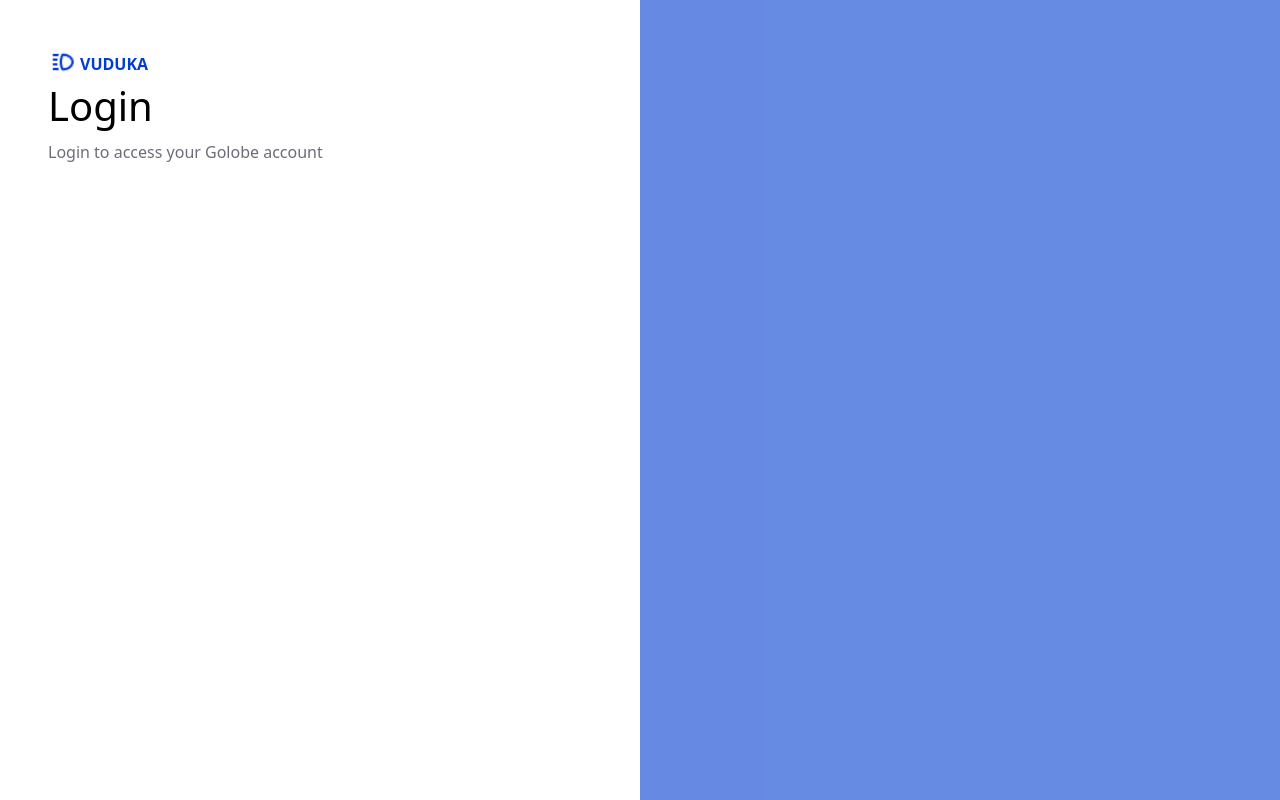
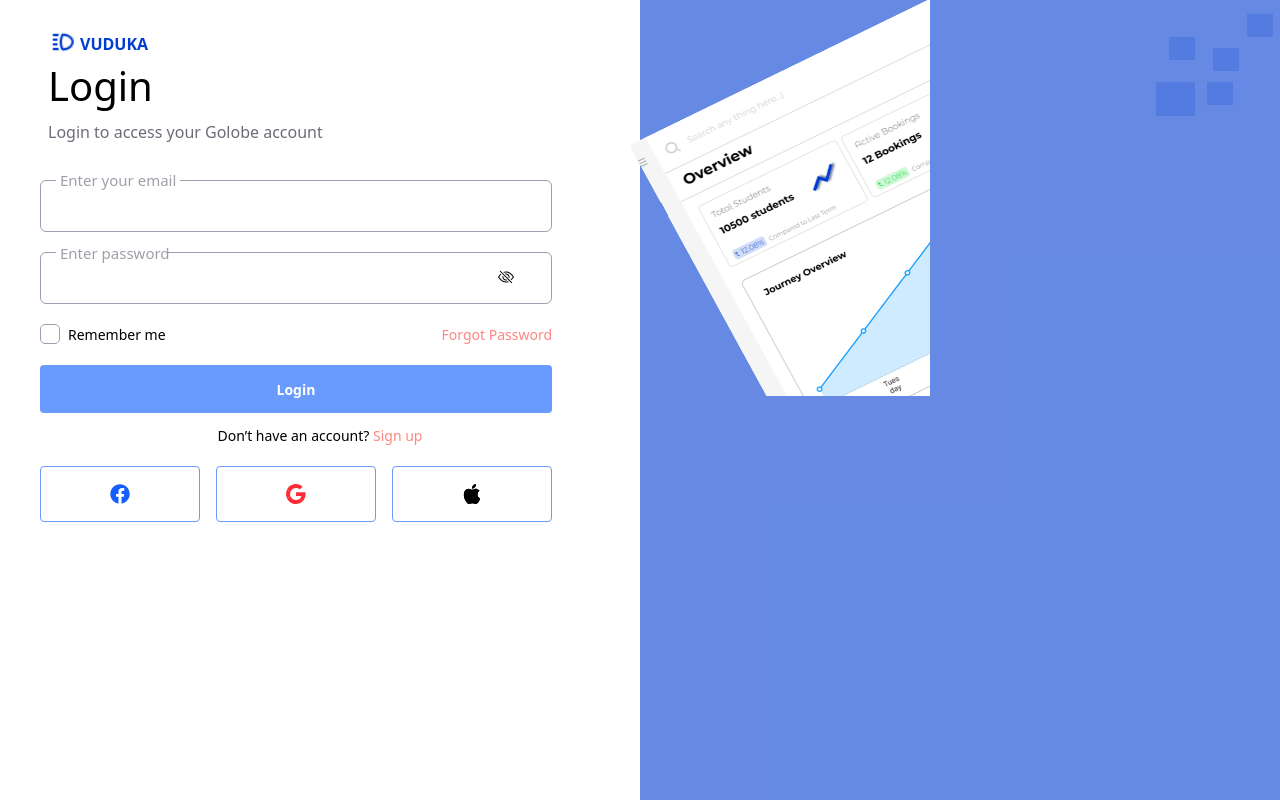
Before and after one commit to ETIX-Enterprise/SchoolFront, a React (Vite) app: page / in a window 1280 px wide. Built offline with nearby package versions, Linux system fonts and the light colour scheme.

Commit message:
Finished login page design

```diff
--- a/package.json
+++ b/package.json
@@ -11,6 +11,7 @@
   },
   "dependencies": {
     "@tailwindcss/vite": "^4.1.14",
+    "axios": "^1.12.2",
     "lottie-react": "^2.4.1",
     "react": "^19.1.1",
     "react-dom": "^19.1.1",
--- a/src/Auth/Login.tsx
+++ b/src/Auth/Login.tsx
@@ -1,17 +1,53 @@
-import React from 'react'
+import { useState } from 'react'
 import logo from "/Icona/logo.png"
+import axios from 'axios'
+import { BsApple, BsEye , BsEyeSlash } from 'react-icons/bs'
+import { FaFacebook } from 'react-icons/fa'
+import { GrGoogle } from 'react-icons/gr'
+import landing from '/images/landing.png'
+
+interface UserLoginInfo {
+    email : string ,
+    password : string
+}
+interface User extends UserLoginInfo {
+    name : string
+}
+
+
+
 
 function Login() {
 
+   const [email , setEmail] = useState<string>("")
+   const [password , setPassowrd] = useState<string>("")
+   const [rememberMe , setRememberMe] = useState<boolean>(false)
+   //track the password
+   const [isPasswordShown , setIsPasswordShown] = useState<boolean>(false)
+
+   //social logins
+   const socialLogins = [
+    {"id":1 , "name":"facebook" , "icon":<FaFacebook className='w-5 h-5 text-blue-600' />},
+    {"id":2  , "name" : "google" , "icon":<GrGoogle className='w-5 h-5 text-red-500' />},
+    {"id":3 , "name":"apple" , "icon":<BsApple  className='w-5 h-5 text-black'/>}
+   ]
+
   // function to handle form submmission
   const handleSubmit = async()=>{
-    console.log("form submitted")
+    try {
+       const res = await axios.post("" ,{
+        header :{},
+        body:{}
+       })
+    } catch (error) {
+
+    }
   }
 
   return (
     <div className='w-full sm:flex h-screen'>
       {/* login form  */}
-      <div className="w-1/2 flex-1 space-y-2 h-full p-10">
+      <div className="sm:w-1/2 w-full flex-1 space-y-2 h-full py-5 px-10">
              <header className='p-2'>
             <span className='flex'>
                 <img src={logo} className='w-7 mr-1 h-7' />
@@ -22,12 +58,96 @@ function Login() {
         <p className='text-[16px] text-[#2F2B3DB2] '>Login to access your Golobe account</p>
        </div>
         </header>
-        <div className="">
-          <form action="" onSubmit={handleSubmit} method="post"></form>
+        <div className="mt-7">
+          <form action="" onSubmit={handleSubmit} method="post">
+
+            {/** email input */}
+           <div className="flex-1 space-y-5">
+                <div className="relative w-full max-w-md">
+      <input
+        type="text"
+        value={email}
+        onChange={(e)=> setEmail(e.target.value)}
+        className="peer sm:w-[512px] sm:h-[52px] w-full border border-gray-400 text-zinc-600 text-[14px] font-medium rounded-md p-4 pt-6 focus:outline-none focus:ring-1 focus:ring-gray-500"
+        placeholder=" "
+      />
+      <label
+        htmlFor="email"
+        className="absolute text-gray-500 text-sm top-2 left-4 bg-white px-1 transition-all duration-200
+                   peer-placeholder-shown:top-[-10px]  peer-placeholder-shown:text-[15px] peer-placeholder-shown:text-zinc-400
+                   peer-focus:top-[-10px] peer-focus:text-sm peer-focus:text-gray-700"
+      >
+       Enter your email
+      </label>
+    </div>
+
+    {/** password input */}
+
+                    <div className="relative w-full max-w-md">
+      <input
+        type={isPasswordShown ? "text" : "password"}
+        value={password}
+        onChange={(e)=> setPassowrd(e.target.value)}
+        className="peer sm:w-[512px] sm:h-[52px] w-full border border-gray-400 text-zinc-600 text-[14px] font-medium rounded-md p-4 pt-6 focus:outline-none focus:ring-1 focus:ring-gray-500"
+        placeholder=" "
+      />
+      <label
+        htmlFor="password"
+        className="absolute   w-28 h-5   text-gray-500 text-[13px] top-2 left-4 bg-white px-1 transition-all duration-200
+                   peer-placeholder-shown:top-[-10px] peer-placeholder-shown:text-[15px] peer-placeholder-shown:text-zinc-400
+                   peer-focus:top-[-10px] peer-focus:text-sm peer-focus:text-gray-700"
+      >
+      <p className='w-32'>Enter password</p>
+
+      </label>
+            <span onClick={()=> setIsPasswordShown(prev => !prev)} className=" transition-all duration-700 cursor-pointer p-2 hover:bg-gray-200 rounded-full sm:absolute left-[450px] top-[9px]">
+        {isPasswordShown ? <BsEye  className='text-black w-4 h-4'/> :
+        <BsEyeSlash  className='text-black w-4 h-4'/>}
+      </span>
+
+    </div>
+    <div className="flex justify-between max-w-[512px]">
+      <div className="flex space-x-2">
+        <input type="checkbox"  name='Remember me' onChange={()=> setRememberMe(true)} className='w-[20px] h-[20px] transition-all duration-700 rounded-[5px] cursor-pointer appearance-none  border border-gray-400 checked:bg-blue-700 checked:border-2 checked:border-blue-700 ' id="" />
+        <p className='text-[14px] text-[#000000] font-medium'>Remember me</p>
+      </div>
+      <div className="cursor-pointer hover:bg-gray-100  transition-all duration-500 rounded">
+        <p className='text-[14px] text-[#FF8682] font-medium'>Forgot Password</p>
+      </div>
+    </div>
+    {/* submission button*/ }
+    <div className="flex-1  space-y-3">
+       <button className='bg-[#699BFE] cursor-pointer text-[14px] font-semibold text-white hover:bg-[#528bfe] hover:scale-105 transition-all duration-700 sm:w-[512px] w-full h-[48px] rounded-[4px]'>
+        Login
+       </button>
+       <p className='font-medium text-center text-[14px] text-black'>
+        Don’t have an account? <span className='text-[#FF8682] cursor-pointer hover:bg-[#FF8682]/10 rounded transition-colors duration-500'>Sign up</span>
+       </p>
+    </div>
+    {/** social logins */}
+    <div className="flex justify-between max-w-[512px]">
+    {socialLogins.map((item)=>(
+      <div className="w-[160px] h-[56px] rounded-[4px] border border-[#699BFE] hover:bg-[#699BFE] hover:scale-105 transition-all duration-700 cursor-pointer flex items-center justify-center p-2 " key={item.id}>
+      {item.icon}
+      </div>
+    ))}
+    </div>
+           </div>
+          </form>
         </div>
       </div>
       {/* aside description */}
-      <div className="w-1/2 h-full p-5 bg-[#003DD099] ">
+      <div className="w-1/2 sm:block hidden h-full p-5 bg-[#003DD099] ">
+            <div className="flex">
+        <div className="bg-[#003DD02E] w-[26px] h-[23px] absolute top-[14px] left-[1247px]"></div>
+        <div className="bg-[#003DD02E] w-[26px] h-[23px] absolute top-[37px] left-[1169px]"></div>
+        <div className="bg-[#003DD02E] w-[39px] h-[34px] absolute top-[82px] left-[1156px]"></div>
+        <div className="bg-[#003DD02E] w-[26px] h-[23px] absolute top-[82px] left-[1207px]"></div>
+        <div className="bg-[#003DD02E] w-[26px] h-[23px] absolute top-[48px] left-[1213px]"></div>
+      </div>
+      <div className="">
+        <img src={landing} alt="landing" className='absolute top-[-4px] left-[630px] w-[300px] h-[400px]' />
+      </div>
       </div>
     </div>
   )
--- a/src/components/typin.tsx
+++ b/src/components/typin.tsx
@@ -4,7 +4,7 @@ import Lottie from 'lottie-react'
 type propsTypes = {
   data : {} ,
   width : number ,
-  height : number
+  height : number,
 }
 
 function Typin({data , width , height} : propsTypes) {
--- /dev/null
+++ b/types.d.ts
@@ -0,0 +1,11 @@
+
+interface UserLoginInfo {
+    email : string ,
+    password : string
+}
+interface User extends UserLoginInfo {
+    name : string
+}
+
+
+export default User ;
```
Also changed, not shown: 1 other file (tests, documents, lock files or other folders).
